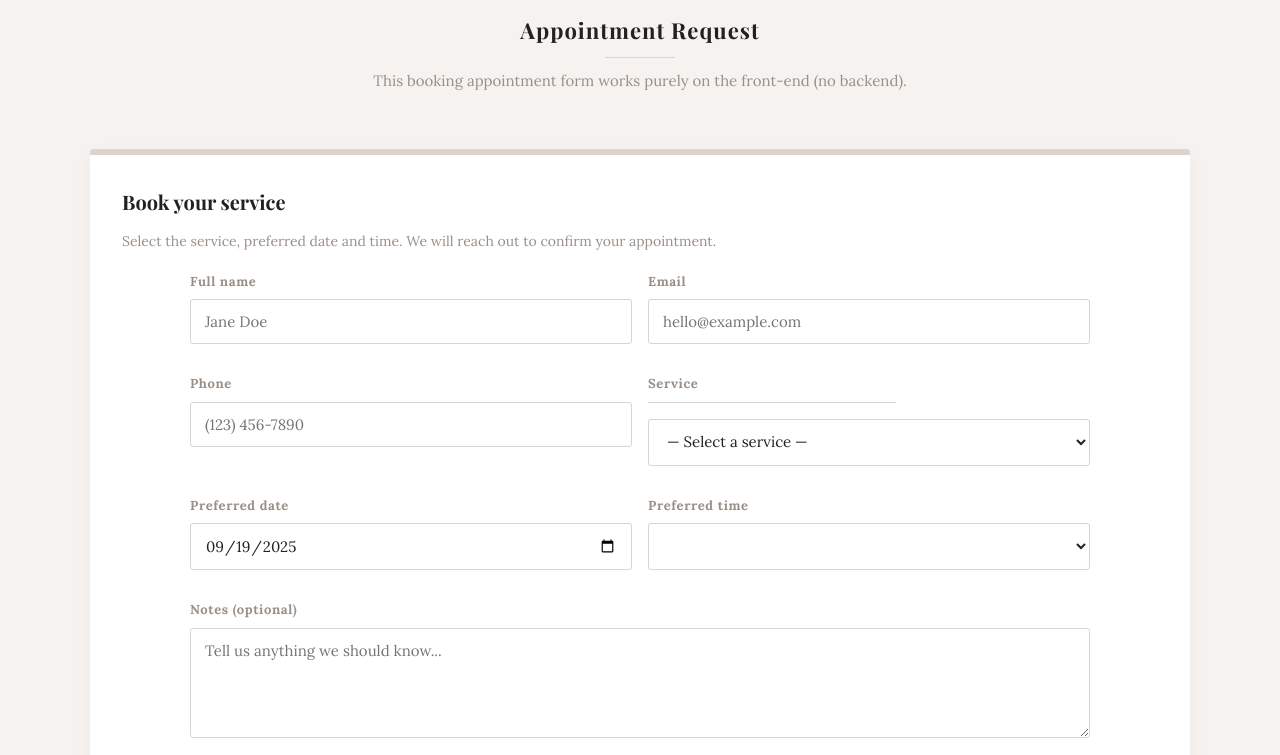
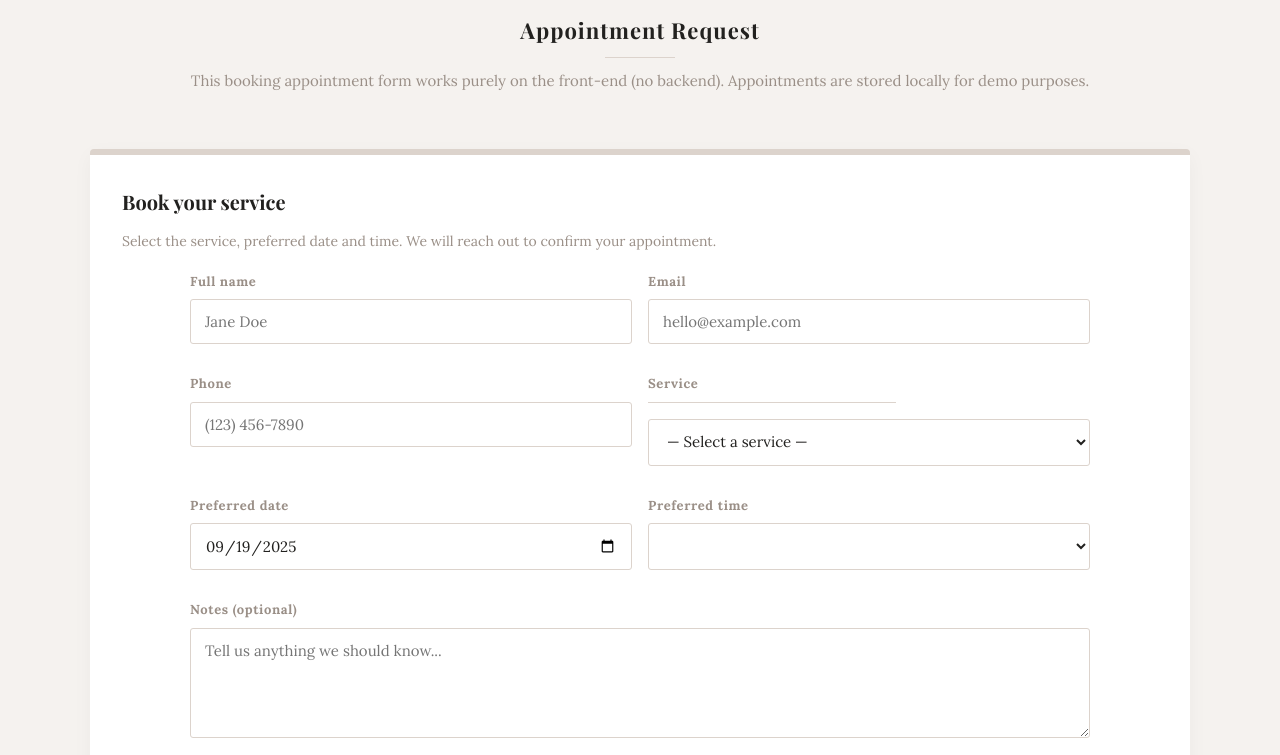
Before and after one commit to gracewealth76/gracewealth76, a plain HTML site: page index.html in a window 1280 px wide. Shown: the part 333-1088 px from the top of the page. Drawn offline with nearby package versions, Linux system fonts and the light colour scheme.

Commit message:
Update index.html

```diff
--- a/index.html
+++ b/index.html
@@ -286,7 +286,7 @@
 
       <div class="section-head">
         <h2>Appointment Request</h2>
-        <div class="section-sub">This booking appointment form works purely on the front-end (no backend).</div>
+        <div class="section-sub">This booking appointment form works purely on the front-end (no backend). Appointments are stored locally for demo purposes.</div>
       </div>
 
       <div class="booking-card" role="region" aria-labelledby="booking-title">
```
